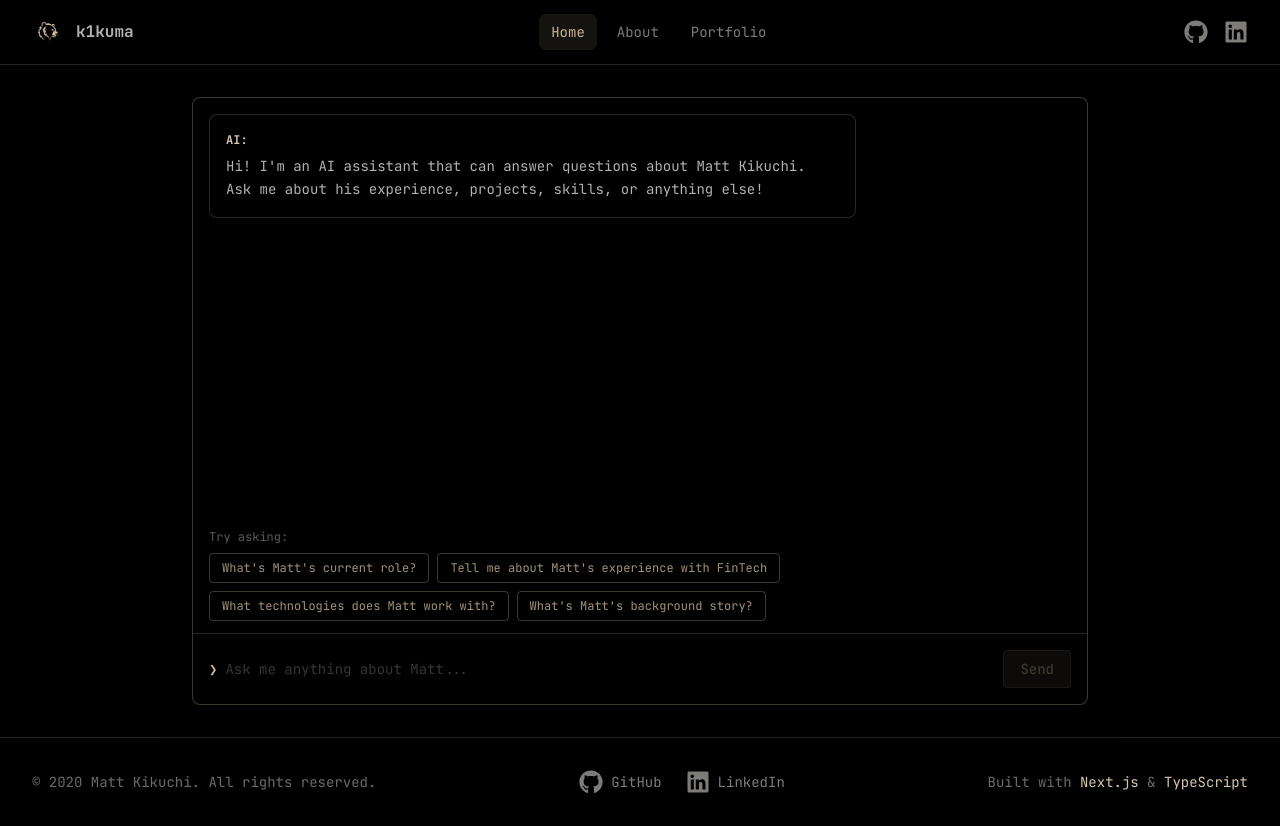
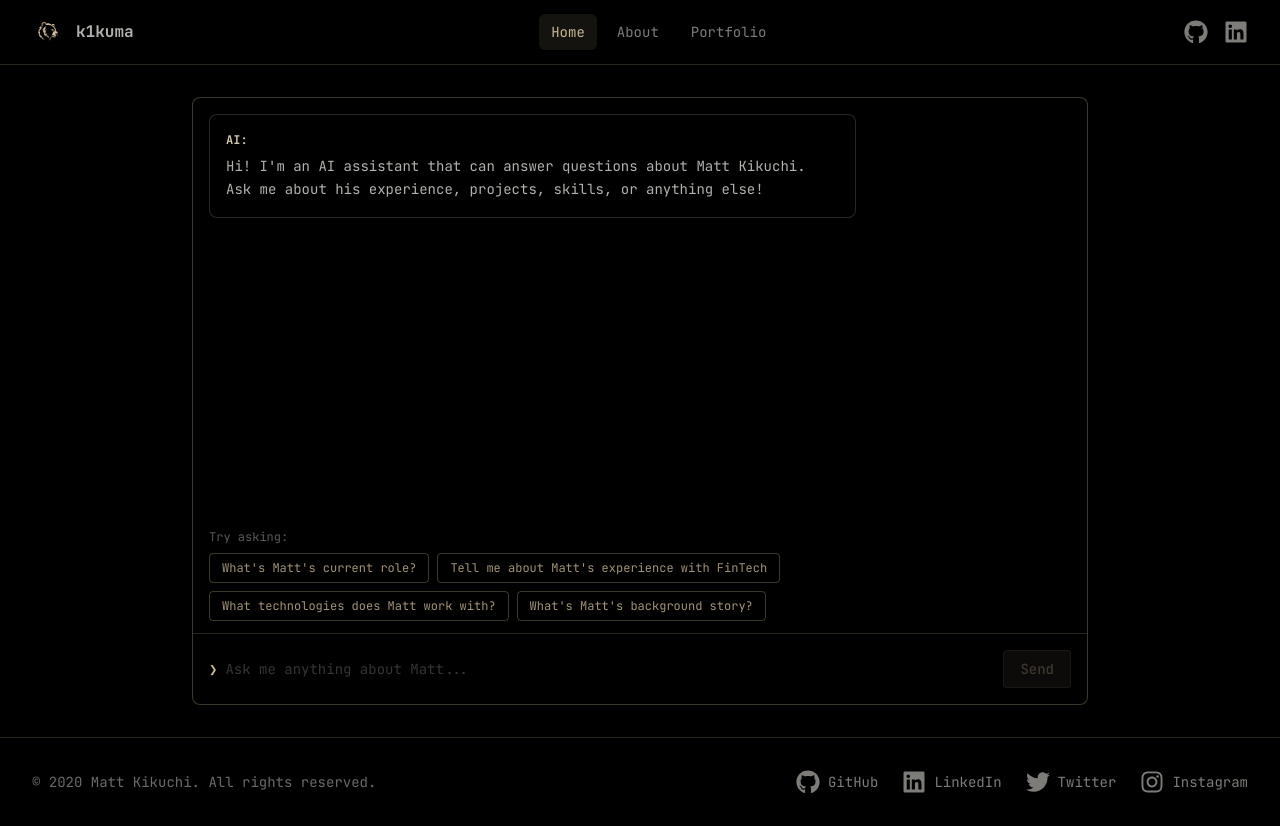
Before and after one commit to k1kuma/k1kuma-app, a Next.js app: page / in a window 1280 px wide. Built offline with nearby package versions, Linux system fonts and the light colour scheme.

Commit message:
adjust social media

```diff
--- a/components/Footer.tsx
+++ b/components/Footer.tsx
@@ -1,6 +1,6 @@
 'use client'
 
-import { FaGithub, FaLinkedin } from 'react-icons/fa'
+import { FaGithub, FaLinkedin, FaTwitter, FaInstagram } from 'react-icons/fa'
 
 export default function Footer() {
   return (
@@ -34,11 +34,26 @@ export default function Footer() {
               <FaLinkedin className="w-6 h-6" />
               <span className="hidden sm:inline text-sm">LinkedIn</span>
             </a>
-          </div>
-
-          {/* Built with */}
-          <div className="text-terminal-text/60 text-sm">
-            Built with <span className="text-terminal-cyan">Next.js</span> & <span className="text-terminal-cyan">TypeScript</span>
+            <a
+              href="https://twitter.com/k1kuma"
+              target="_blank"
+              rel="noopener noreferrer"
+              className="text-terminal-text/70 hover:text-terminal-cyan hover:scale-110 transition-all duration-200 flex items-center gap-2"
+              aria-label="Twitter"
+            >
+              <FaTwitter className="w-6 h-6" />
+              <span className="hidden sm:inline text-sm">Twitter</span>
+            </a>
+            <a
+              href="https://instagram.com/kiku.mata"
+              target="_blank"
+              rel="noopener noreferrer"
+              className="text-terminal-text/70 hover:text-terminal-cyan hover:scale-110 transition-all duration-200 flex items-center gap-2"
+              aria-label="Instagram"
+            >
+              <FaInstagram className="w-6 h-6" />
+              <span className="hidden sm:inline text-sm">Instagram</span>
+            </a>
           </div>
         </div>
       </div>
```
